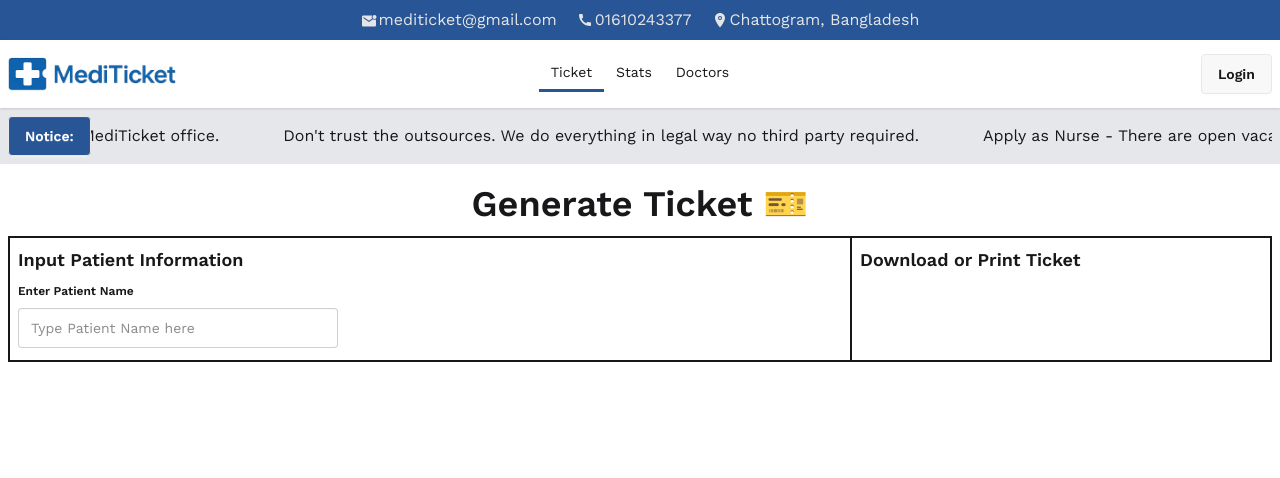
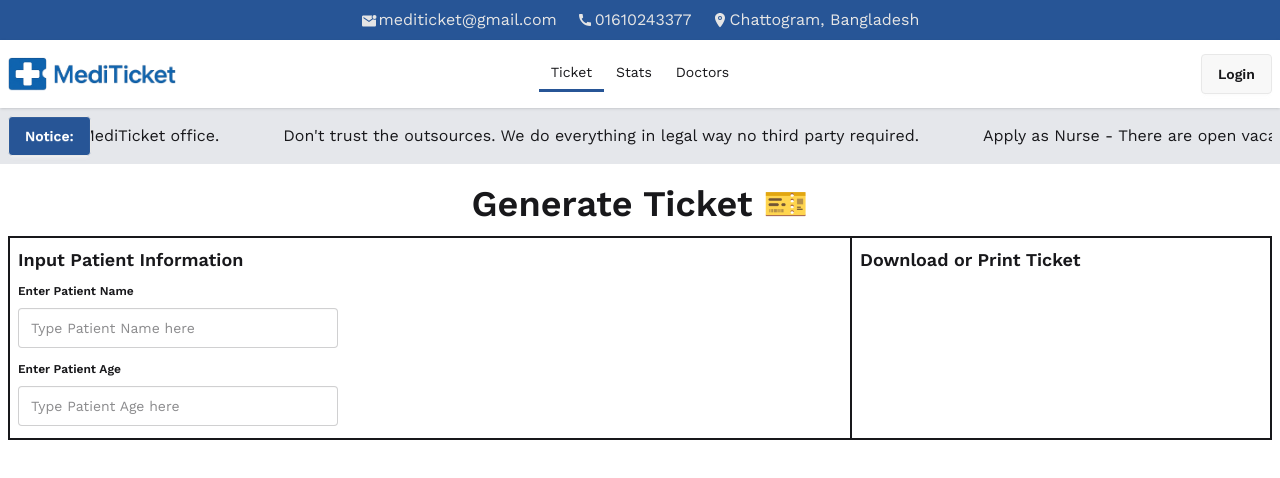
Before and after one commit to Suprio-Das/MediTicket, a React (Vite) app: page / in a window 1280 px wide. Shown: the top 478 px of the page. Built offline with nearby package versions, Linux system fonts and the light colour scheme.

Commit message:
Patient age field added

```diff
--- a/src/Components/Home/Home.jsx
+++ b/src/Components/Home/Home.jsx
@@ -40,6 +40,10 @@ const Home = () => {
                                     <legend className="fieldset-legend">Enter Patient Name</legend>
                                     <input type="text" className="input" placeholder="Type Patient Name here" name="name" />
                                 </fieldset>
+                                <fieldset className="fieldset">
+                                    <legend className="fieldset-legend">Enter Patient Age</legend>
+                                    <input type="text" className="input" placeholder="Type Patient Age here" name="age" />
+                                </fieldset>
                             </div>
                         </form>
                     </div>
```
